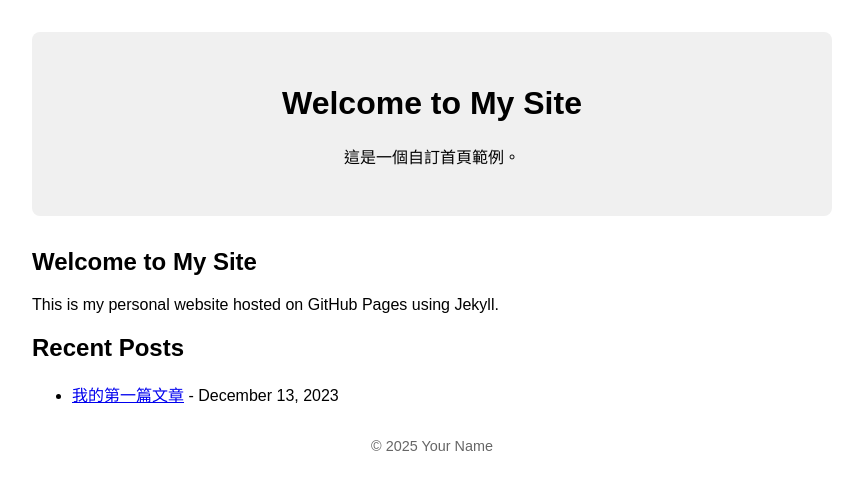
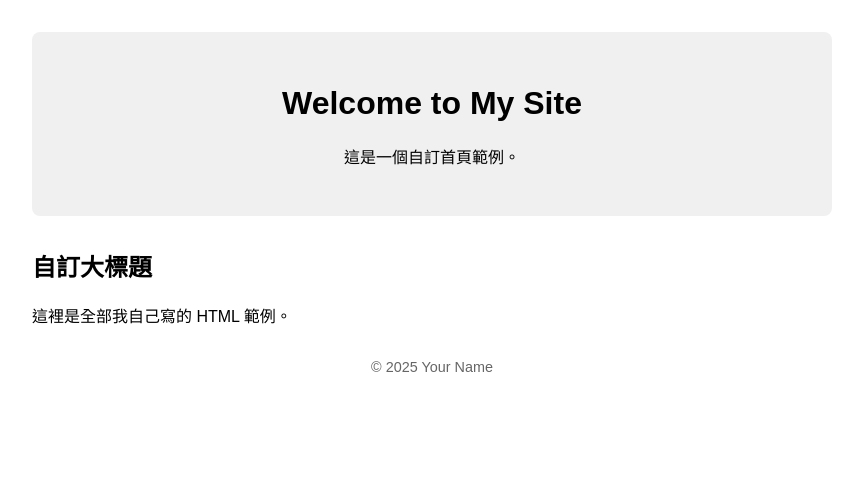
Before and after one commit to zanewnch/zanewnch.github.io, a Jekyll site: the page built from index.md, in a window 1280 px wide. Shown: the top 490 px of the page, without its empty margins (208-1071 px from the left). Built offline with Jekyll 4.4.1, drawn with Linux system fonts in a browser that asks for light colours.

```diff
--- a/index.md
+++ b/index.md
@@ -3,12 +3,7 @@ layout: home
 title: Welcome to My Site
 ---
 
-# Welcome to My Site
-
-This is my personal website hosted on GitHub Pages using Jekyll.
-
-## Recent Posts
-
-{% for post in site.posts limit:5 %}
-* [{{ post.title }}]({{ post.url | relative_url }}) - {{ post.date | date: "%B %d, %Y" }}
-{% endfor %}
+<div class="custom-content">
+  <h2>自訂大標題</h2>
+  <p>這裡是全部我自己寫的 HTML 範例。</p>
+</div>
```
Also changed, not shown: README.md.
